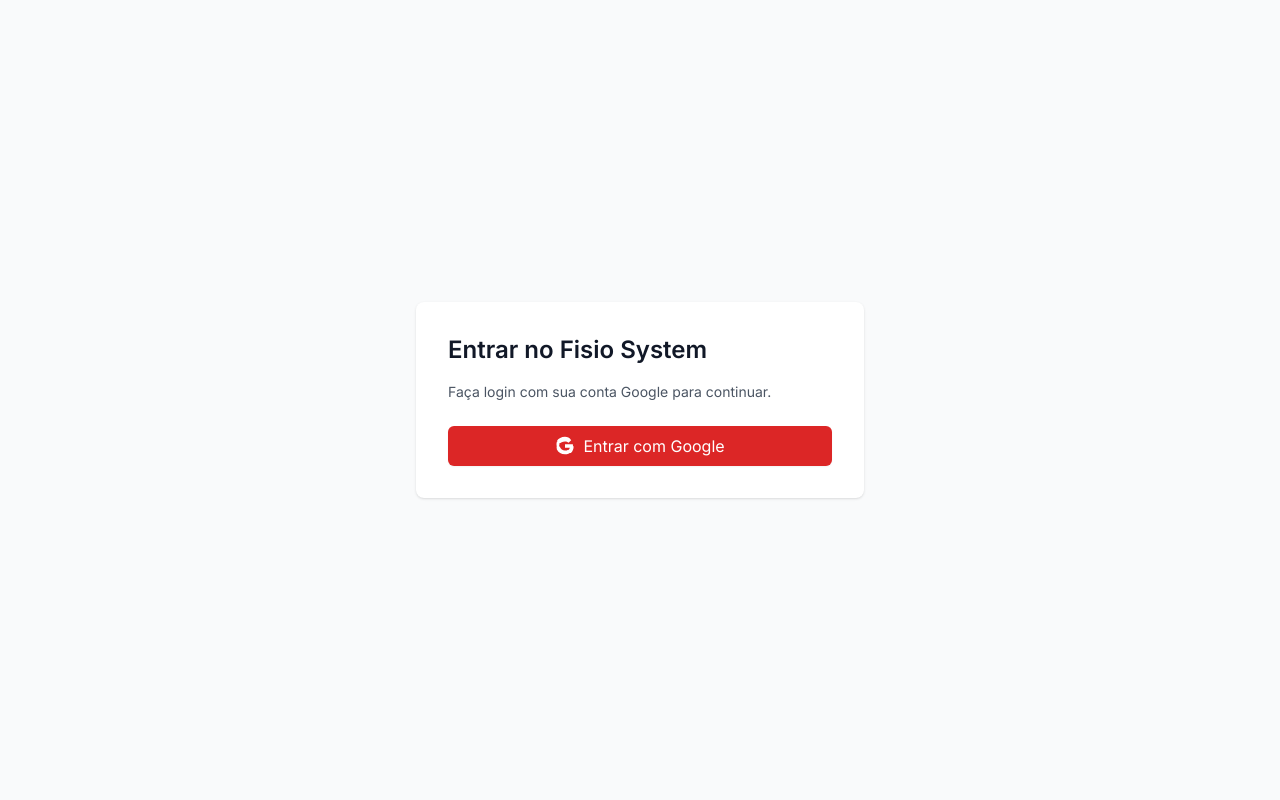
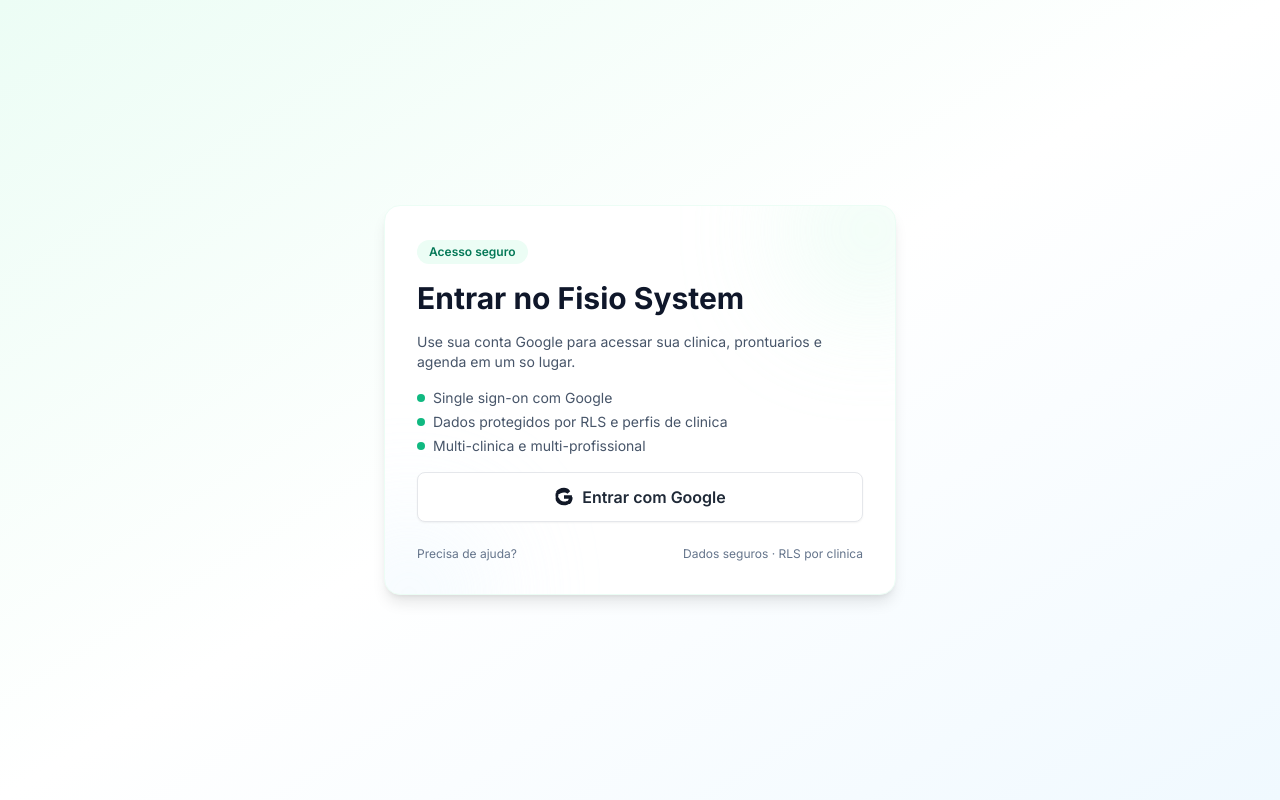
Before and after one commit to CMOURASIGA/fisio_system, a React (Vite) app: page /#/login in a window 1280 px wide. Built offline with nearby package versions, Linux system fonts and the light colour scheme; no server answers.

Commit message:
feat(ui): renovar tela de login com gradiente e card premium

```diff
--- a/src/pages/LoginPage.tsx
+++ b/src/pages/LoginPage.tsx
@@ -9,30 +9,74 @@ const LoginPage: React.FC = () => {
   const oauthError = params.get('error') || params.get('error_description');
 
   return (
-    <div className="min-h-screen flex items-center justify-center bg-gray-50">
-      <div className="max-w-md w-full bg-white p-8 rounded-lg shadow">
-        <h1 className="text-2xl font-semibold mb-4">Entrar no Fisio System</h1>
-        <p className="text-sm text-gray-600 mb-6">Faça login com sua conta Google para continuar.</p>
+    <div className="min-h-screen bg-gradient-to-br from-emerald-50 via-white to-sky-50 flex items-center justify-center px-4">
+      <div className="max-w-lg w-full bg-white shadow-lg rounded-2xl p-8 border border-emerald-50 relative overflow-hidden">
+        <div className="absolute -right-10 -top-10 h-32 w-32 rounded-full bg-emerald-100 blur-3xl opacity-60 pointer-events-none" />
+        <div className="absolute -left-10 -bottom-16 h-32 w-32 rounded-full bg-sky-100 blur-3xl opacity-60 pointer-events-none" />
+
+        <div className="relative space-y-4">
+          <div className="inline-flex items-center px-3 py-1 rounded-full bg-emerald-50 text-emerald-700 text-xs font-semibold">
+            Acesso seguro
+          </div>
+          <h1 className="text-3xl font-bold text-slate-900">Entrar no Fisio System</h1>
+          <p className="text-sm text-slate-600">
+            Use sua conta Google para acessar sua clinica, prontuarios e agenda em um so lugar.
+          </p>
+
+          <ul className="text-sm text-slate-600 space-y-1">
+            <li className="flex items-center gap-2">
+              <span className="h-2 w-2 rounded-full bg-emerald-500" />
+              Single sign-on com Google
+            </li>
+            <li className="flex items-center gap-2">
+              <span className="h-2 w-2 rounded-full bg-emerald-500" />
+              Dados protegidos por RLS e perfis de clinica
+            </li>
+            <li className="flex items-center gap-2">
+              <span className="h-2 w-2 rounded-full bg-emerald-500" />
+              Multi-clinica e multi-profissional
+            </li>
+          </ul>
 
           {oauthError && (
-          <div className="mb-4 p-3 bg-red-50 border border-red-200 text-red-700 rounded">
+            <div className="p-3 bg-red-50 border border-red-200 text-red-700 rounded-md text-sm">
               Erro de login: {oauthError}
             </div>
           )}
 
           <button
             onClick={() => signInWithGoogle()}
-          className="w-full inline-flex items-center justify-center px-4 py-2 bg-red-600 hover:bg-red-700 text-white rounded-md shadow-sm"
+            className="w-full inline-flex items-center justify-center px-4 py-3 bg-white border border-gray-200 rounded-lg shadow-sm hover:bg-gray-50 transition focus:ring-2 focus:ring-emerald-500 focus:ring-offset-2"
             disabled={loading}
           >
             <svg className="h-5 w-5 mr-2" viewBox="0 0 24 24" xmlns="http://www.w3.org/2000/svg" aria-hidden>
-            <path fill="currentColor" d="M21.6 12.23c0-.78-.07-1.53-.21-2.25H12v4.26h5.73c-.25 1.37-1.02 2.53-2.18 3.31v2.75h3.54c2.07-1.91 3.29-4.73 3.29-8.07z"/>
-            <path fill="currentColor" d="M12 22c2.97 0 5.46-1.02 7.28-2.77l-3.54-2.75c-.98.66-2.23 1.05-3.74 1.05-2.87 0-5.3-1.94-6.17-4.55H2.12v2.86C3.94 19.92 7.73 22 12 22z"/>
-            <path fill="currentColor" d="M5.83 13.98A7.005 7.005 0 0 1 5 12c0-.66.1-1.29.28-1.88V7.26H2.12A10 10 0 0 0 2 12c0 1.6.36 3.12 1.01 4.48l2.82-2.5z"/>
-            <path fill="currentColor" d="M12 6.5c1.62 0 3.09.56 4.24 1.65l3.19-3.19C17.45 2.17 14.97 1 12 1 7.73 1 3.94 3.08 2.12 6.26l3.16 2.36C6.7 8.44 9.13 6.5 12 6.5z"/>
+              <path
+                fill="currentColor"
+                d="M21.6 12.23c0-.78-.07-1.53-.21-2.25H12v4.26h5.73c-.25 1.37-1.02 2.53-2.18 3.31v2.75h3.54c2.07-1.91 3.29-4.73 3.29-8.07z"
+              />
+              <path
+                fill="currentColor"
+                d="M12 22c2.97 0 5.46-1.02 7.28-2.77l-3.54-2.75c-.98.66-2.23 1.05-3.74 1.05-2.87 0-5.3-1.94-6.17-4.55H2.12v2.86C3.94 19.92 7.73 22 12 22z"
+              />
+              <path
+                fill="currentColor"
+                d="M5.83 13.98A7.005 7.005 0 0 1 5 12c0-.66.1-1.29.28-1.88V7.26H2.12A10 10 0 0 0 2 12c0 1.6.36 3.12 1.01 4.48l2.82-2.5z"
+              />
+              <path
+                fill="currentColor"
+                d="M12 6.5c1.62 0 3.09.56 4.24 1.65l3.19-3.19C17.45 2.17 14.97 1 12 1 7.73 1 3.94 3.08 2.12 6.26l3.16 2.36C6.7 8.44 9.13 6.5 12 6.5z"
+              />
             </svg>
-          Entrar com Google
+            <span className="font-semibold text-gray-800">Entrar com Google</span>
           </button>
+
+          <div className="text-xs text-slate-500 flex justify-between pt-2">
+            <a className="hover:text-emerald-700" href="mailto:support@fisiosystem.com">
+              Precisa de ajuda?
+            </a>
+            <span>Dados seguros · RLS por clinica</span>
+          </div>
+        </div>
       </div>
     </div>
   );
```
Lines whose indentation alone changed are shown as unchanged.
